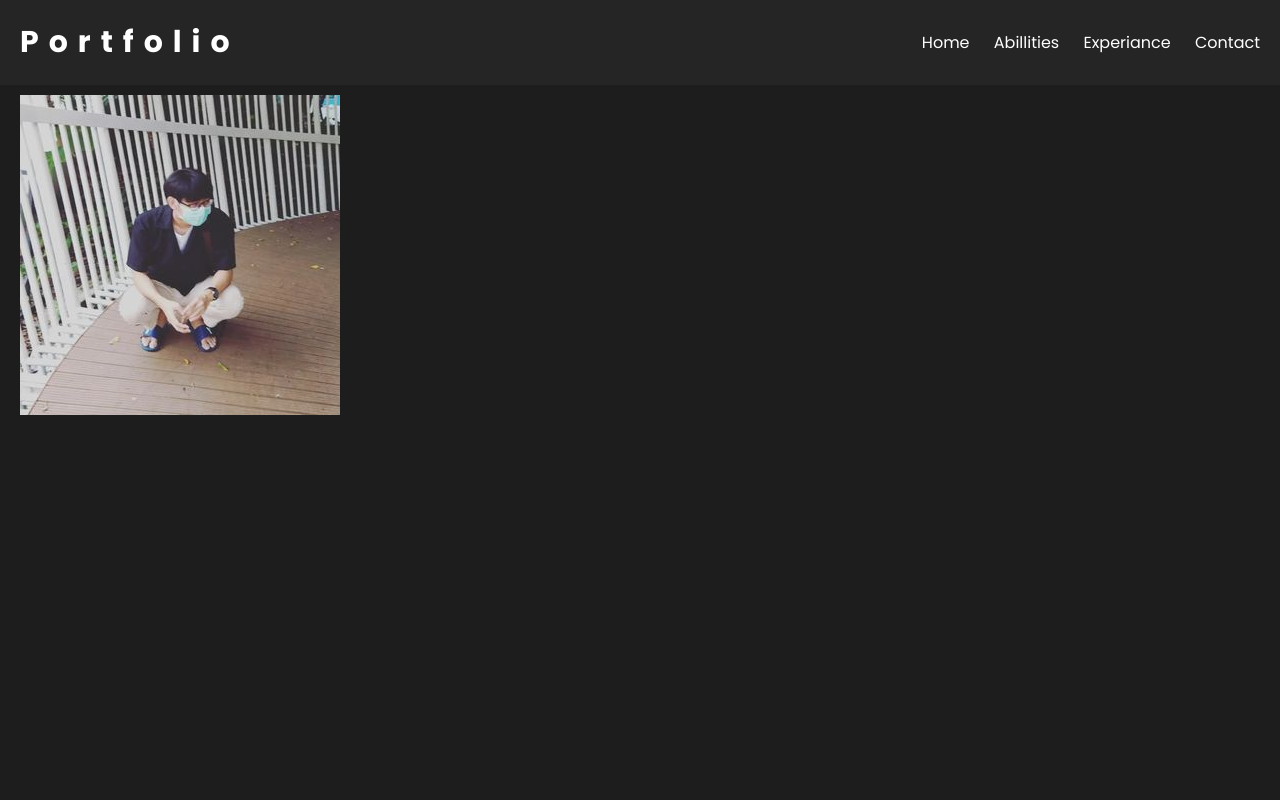
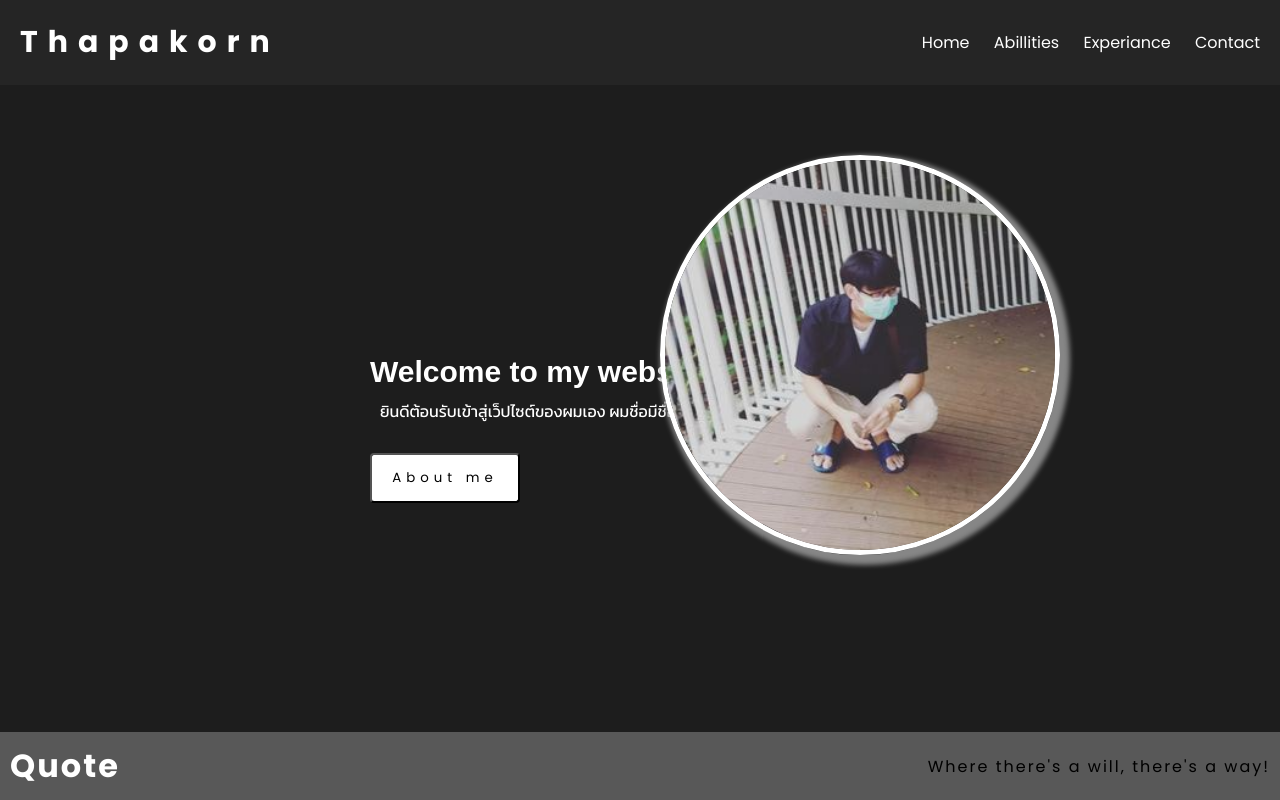
Before and after one commit to Thapakornd/Portfolio_v0.2, a plain HTML site: page index.html in a window 1280 px wide. Drawn offline with Linux system fonts and the light colour scheme.

Commit message:
Create index
Create layout
Place text and image

```diff
--- a/css/index.css
+++ b/css/index.css
@@ -50,10 +50,83 @@ header {
 
 body{
     background-color: rgb(29, 29, 29);
+    overflow-x: hidden;
+    overflow-y: hidden;
 }
 
 section{
+    display: flex;
+    justify-content: space-between;
+    padding: 20px;
+}
+
+.img_1{
     position: relative;
-    top: 10px;
-    left: 20px;
+    top: 50px;
+    right: 200px;
+    height: 400px;
+    border: 5px solid#fff;
+    border-radius: 50%;
+    box-shadow: 5px 5px 5px 5px rgb(134, 134, 134);
 }
+
+section h2{
+    font-family: 'Popins',sans-serif;
+    color: #fff;
+    font-weight: 600;
+    font-size: 30px;
+}
+
+section p{
+    font-family: 'Kanit',sans-serif;
+    padding: 10px;
+    color: #fff;
+}
+
+section div{
+    position: relative;
+    top: 250px;
+    left: 350px;
+}
+
+.btn-1{
+    position: relative;
+    top: 20px;
+    font-family: 'Poppins',sans-serif;
+    font-weight: 400;
+    letter-spacing: 5px;
+    width: 150px;
+    height: 50px;
+    color: black;
+    background-color: #fff;
+    border-radius: 4px;
+    transition: ease-out 0.3s;
+    outline: none;
+    box-shadow: inset 0 0 0 0 #0e4552;
+}
+
+.btn-1:hover{
+    box-shadow: inset 150px 0 0 0 #0e4552;
+    cursor: pointer;
+    color: #fff;
+}
+
+footer{
+    position: absolute;
+    bottom: 0;
+    background-color: rgb(88, 88, 88);
+    width: 100%;
+}
+
+footer div{
+    font-family: 'Poppins',sans-serif;
+    display: flex;
+    justify-content: space-between;
+    align-items: center;
+    letter-spacing: 2px;
+    padding: 10px;
+}
+
+footer div h1{
+    color: #fff;
+}
--- a/index.html
+++ b/index.html
@@ -10,7 +10,7 @@
 </head>
 <body>
     <header>
-        <a href="#" class="logo">Portfolio</a>
+        <a href="#" class="logo">Thapakorn</a>
         <ul class="nav_links">
             <li><a href="#">Home</a></li>
             <li><a href="#">Abillities</a></li>
@@ -19,7 +19,20 @@
         </ul>
     </header>
     <section>
-        <img src="img/profile.jpg">
+        <div>
+            <h2>Welcome to my website</h2>
+            <p>ยินดีต้อนรับเข้าสู่เว็ปไซต์ของผมเอง
+                ผมชื่อมีชื่อว่า "ฐาปกรณ์ มีแทน"
+            </p>
+            <button class="btn-1">About me</button>
+        </div>
+        <img src="img/profile.jpg" class="img_1">
     </section>
+    <footer>
+        <div>
+            <h1>Quote</h1>
+            <p>Where there's a will, there's a way!</p>
+        </div>
+    </footer>
 </body>
 </html>
```
Also changed, not shown: img/stars.png (added).
